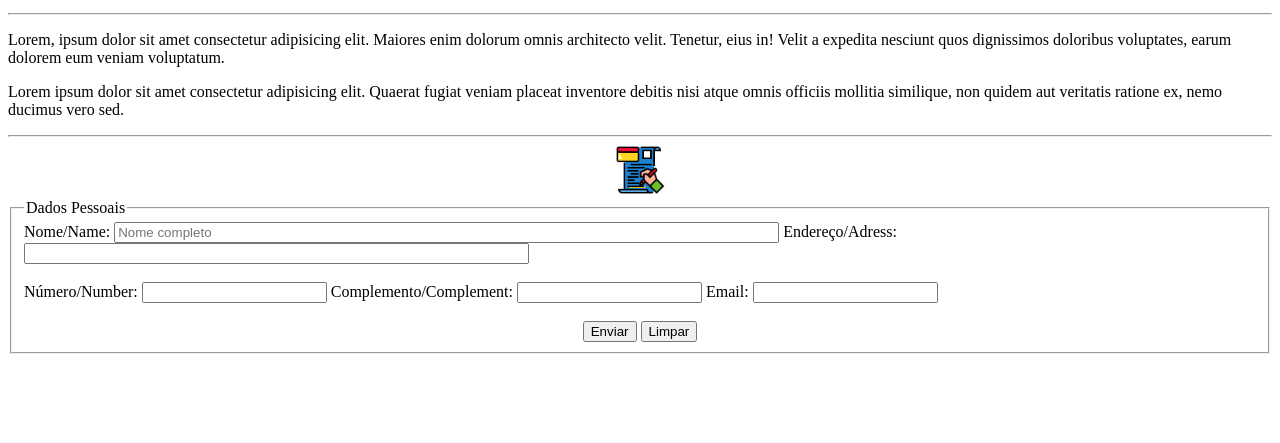
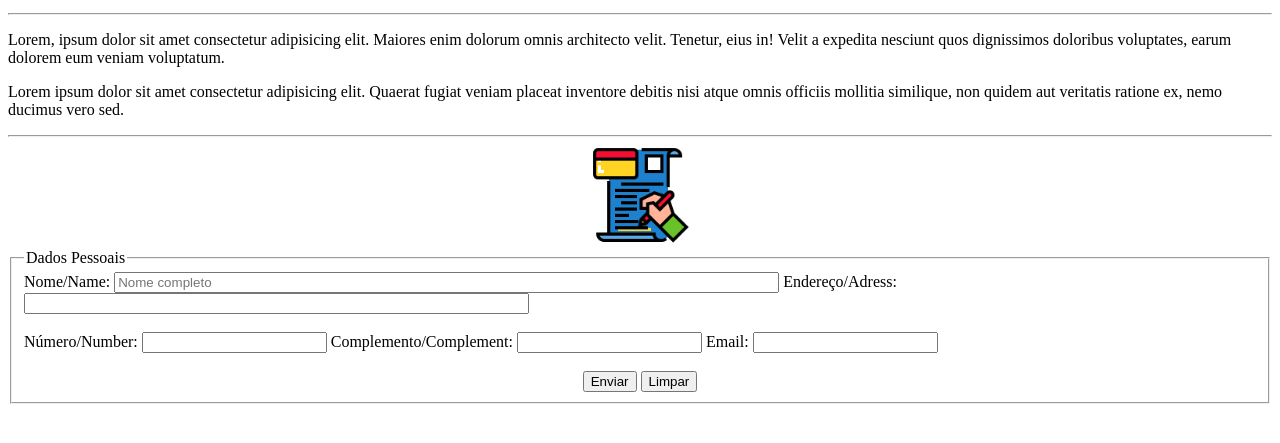
Before and after one commit to profdenilsongoncalves/Estudiodainformatica, a plain HTML site: page ProjetoSite/index.html in a window 1280 px wide. Shown: the part 119-562 px from the top of the page. Drawn offline with Linux system fonts and the light colour scheme.

Commit message:
Novas alterações para testes
Mudança no title e tamanho da imagem

```diff
--- a/ProjetoSite/index.html
+++ b/ProjetoSite/index.html
@@ -4,7 +4,7 @@
     <meta charset="UTF-8">
     <meta http-equiv="X-UA-Compatible" content="IE=edge">
     <meta name="viewport" content="width=device-width, initial-scale=1.0">
-    <title>Document</title>
+    <title>Projeto Site</title>
 </head>
 <body>
     <h1>Hello World!!</h1>
@@ -28,7 +28,7 @@
         ratione ex, nemo ducimus vero sed.</p>
  <hr>
 
-<center><img src="images/form.png" height="50px" width="50px"></img></center>
+<center><img src="images/form.png" height="100px" width="100px"></img></center>
 
 <form method="post" action="" name="cadstro">
     <fieldset><legend>Dados Pessoais</legend>
```
